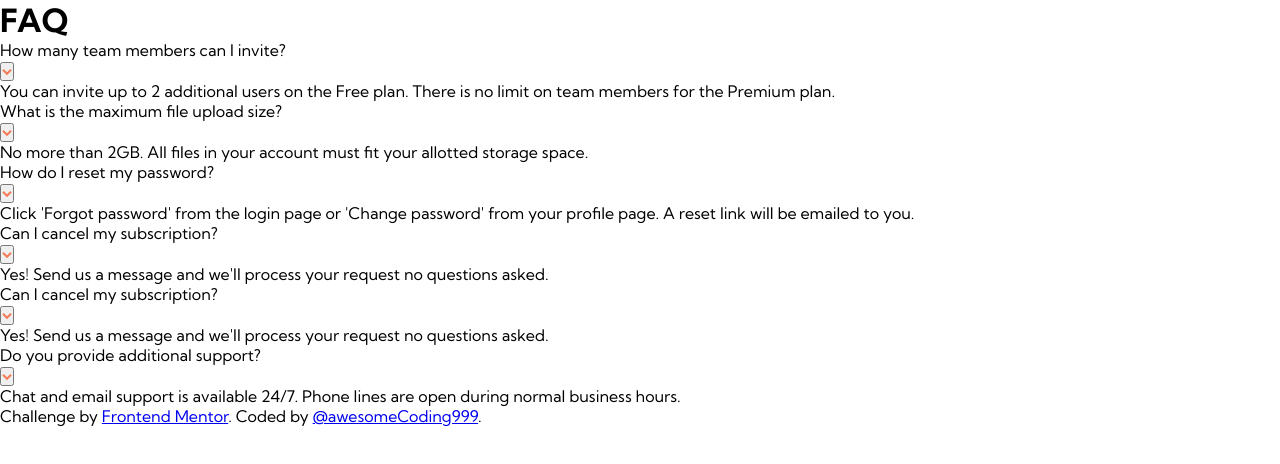
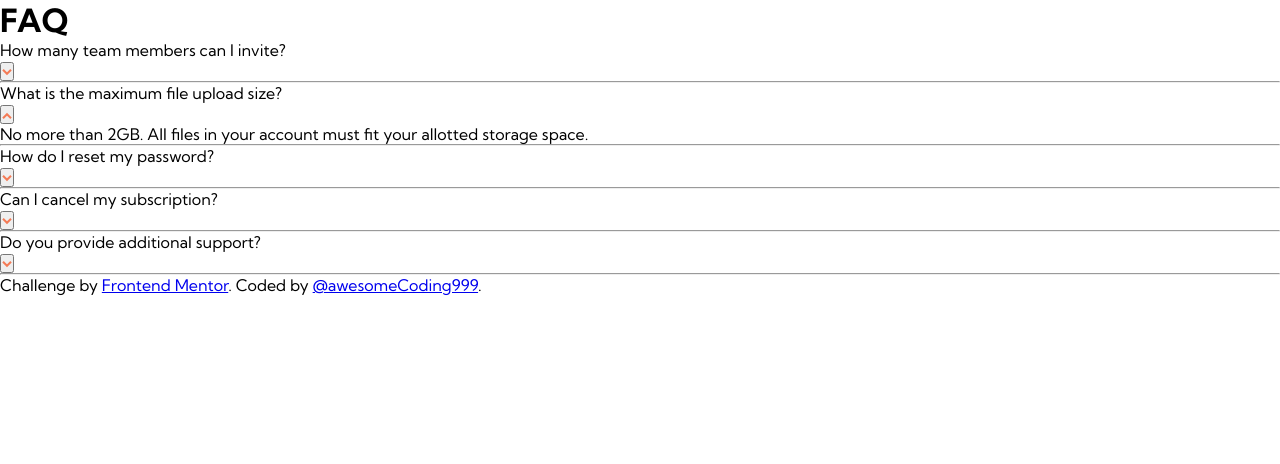
Before and after one commit to awesomeCoding999/frontend-mentor-faq-card, a React (Vite) app: page / in a window 1280 px wide. Shown: the top 464 px of the page. Built offline with nearby package versions, Linux system fonts and the light colour scheme.

Commit message:
feat: adding faq functionality

```diff
--- a/src/components/faq-card/FAQCard.css
+++ b/src/components/faq-card/FAQCard.css
@@ -0,0 +1,11 @@
+.hide-answer {
+  display: none;
+}
+
+.show-answer {
+  display: block;
+}
+
+.rotate-icon-up {
+  transform: rotate(180deg);
+}
--- a/src/components/faq-card/FAQCard.tsx
+++ b/src/components/faq-card/FAQCard.tsx
@@ -1,9 +1,21 @@
 import { useState } from "react";
 import { faqList } from "../../faq";
 import arrowIcon from "../../../public/images/icon-arrow-down.svg";
+import "./FAQCard.css";
 
 export const FAQCard = () => {
-  const [activeFAQ, setActiveFAQ] = useState<string>("faq-2");
+  const [activeFAQ, setActiveFAQ] = useState<string | null>("faq-2");
+
+  const toggleAnswer = (e: React.MouseEvent<HTMLButtonElement, MouseEvent>) => {
+    let currId: string = e.currentTarget.id;
+    if (activeFAQ === currId) {
+      setActiveFAQ(null);
+      return;
+    }
+
+    setActiveFAQ(currId);
+  };
+
   return (
     <div className="faq-card">
       <h1>FAQ</h1>
@@ -12,11 +24,20 @@ export const FAQCard = () => {
           <li className="faq" key={id}>
             <div className="question-container">
               <p>{question}</p>
-              <button>
-                <img src={arrowIcon} alt="arrow icon" />
+              <button className="arrow-btn" id={id} onClick={toggleAnswer}>
+                <img
+                  className={`${activeFAQ === id ? "rotate-icon-up" : ""}`}
+                  src={arrowIcon}
+                  alt="arrow icon"
+                />
               </button>
             </div>
-            <p>{answer}</p>
+            <p
+              className={`${activeFAQ === id ? "show-answer" : "hide-answer"}`}
+            >
+              {answer}
+            </p>
+            <hr />
           </li>
         ))}
       </ul>
--- a/src/faq.ts
+++ b/src/faq.ts
@@ -20,20 +20,14 @@ export const faqList: FAQArr = [
   },
   {
     id: "faq-4",
-    question: " Can I cancel my subscription? ",
+    question: "Can I cancel my subscription? ",
     answer:
       "Yes! Send us a message and we'll process your request no questions asked.",
   },
 
   {
-    id: "faq-4",
-    question: " Can I cancel my subscription? ",
-    answer:
-      "Yes! Send us a message and we'll process your request no questions asked.",
-  },
-  {
     id: "faq-5",
-    question: " Do you provide additional support?",
+    question: "Do you provide additional support?",
     answer:
       "Chat and email support is available 24/7. Phone lines are open during normal business hours.",
   },
```
